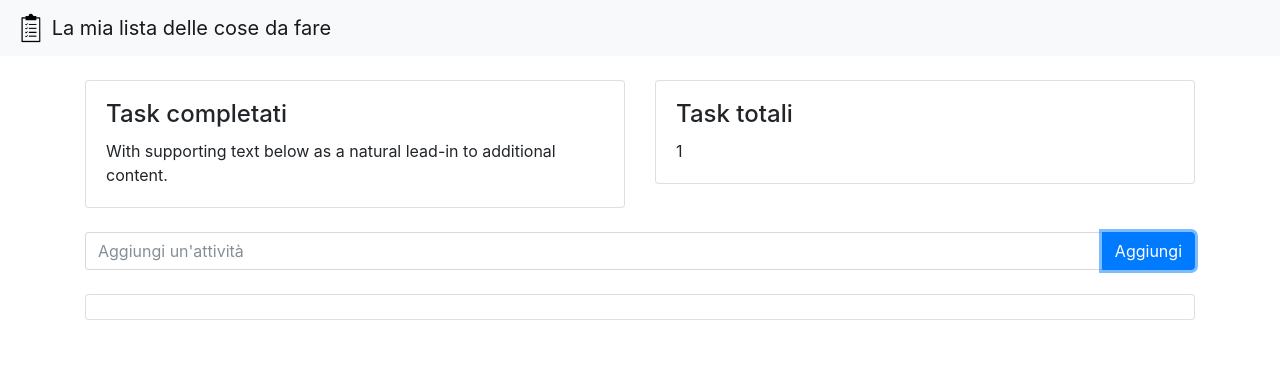
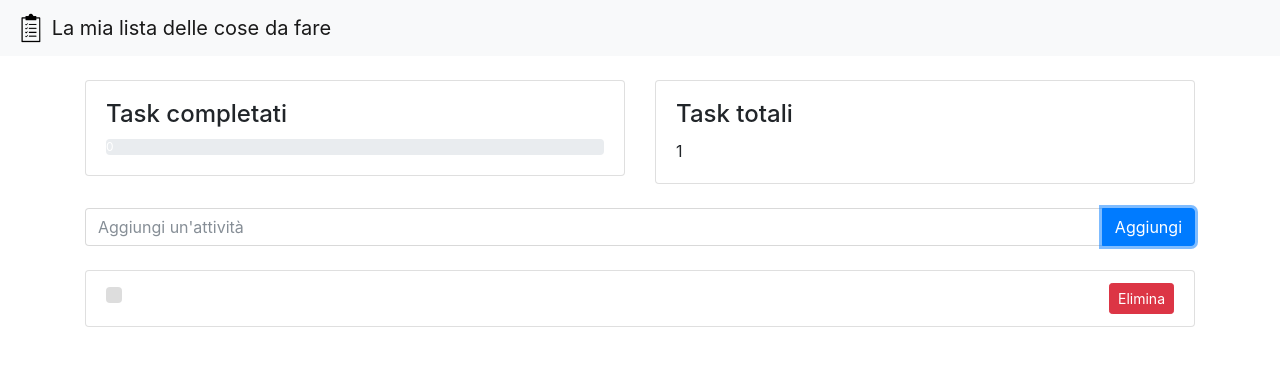
Before and after one commit to riccardonuzz/react-todolist, a React app: page / in a window 1280 px wide. Both pictures are taken after a click on the button "Aggiungi". Shown: the top 366 px of the page. Built offline with nearby package versions, Linux system fonts and the light colour scheme.

Commit message:
added new features

```diff
--- a/package.json
+++ b/package.json
@@ -1,9 +1,9 @@
 {
-  "name": "redux-simple-starter",
+  "name": "todo-list",
   "version": "1.0.0",
   "description": "Simple starter package for Redux with React and Babel support",
   "main": "index.js",
-  "repository": "git@github.com:StephenGrider/ReduxSimpleStarter.git",
+  "repository": "git@github.com:riccardonuzz/react-todolist.git",
   "scripts": {
     "start": "node ./node_modules/webpack-dev-server/bin/webpack-dev-server.js",
     "test": "mocha --compilers js:babel-core/register --require ./test/test_helper.js --recursive ./test",
--- a/src/App.js
+++ b/src/App.js
@@ -9,7 +9,8 @@ export default class App extends Component {
     constructor(props) {
         super(props);
         this.state = {
-            tasks: []
+            tasks: [],
+            ncompleted: 0
         }
     }
 
@@ -19,17 +20,28 @@ export default class App extends Component {
         this.setState({tasks: newTasks});
     }
 
+    incrementCompleted(check){
+        let counter = this.state.ncompleted;
+        if(check)
+            counter++;
+        else
+            counter--;
+        this.setState({ncompleted: counter});
+    }
+
+
+
     render() {
         return(
             <div>
                 <Header />
                 <br />
-                <Indicators ntasks={this.state.tasks.length}/>
+                <Indicators ncompleted={this.state.ncompleted} ntasks={this.state.tasks.length}/>
                 <br />
                 <div className="container">
                     <AddTodo createTask={this.createTask.bind(this)} />
                     <br />
-                    <List tasks={this.state.tasks} />
+                    <List tasks={this.state.tasks} incrementCompleted={this.incrementCompleted.bind(this)}/>
                 </div>
             </div>
         );
--- a/src/components/Indicators.js
+++ b/src/components/Indicators.js
@@ -4,9 +4,22 @@ export default class Indicators extends Component{
 
     constructor(props){
         super(props);
+
+        // this.progressStyle = {
+        //     width: '0%'
+        //  };
+
+        // this.percent = 0;
+
     }
 
     render(){
+        this.percent = (this.props.ncompleted/this.props.ntasks)*100 || 0;
+
+        this.progressStyle = {
+            width: `${this.percent}%`
+         };
+
         return (
             <div className="container">
                 <div className="row">
@@ -14,7 +27,9 @@ export default class Indicators extends Component{
                         <div className="card">
                             <div className="card-body">
                                 <h4 className="card-title">Task completati</h4>
-                                <p className="card-text">With supporting text below as a natural lead-in to additional content.</p>
+                                    <div className="progress">
+                                        <div className="progress-bar progress-bar-striped progress-bar-animated" role="progressbar" aria-valuenow={this.percent} aria-valuemin="0" aria-valuemax="100" style={this.progressStyle}>{this.percent}%</div>
+                                    </div>
                             </div>
                         </div>
                     </div>
--- a/src/components/List.js
+++ b/src/components/List.js
@@ -6,12 +6,7 @@ export default class List extends Component{
     constructor(props){
         super(props);
 
-
-
-
     }
-
-
 
 
     render(){
@@ -20,6 +15,7 @@ export default class List extends Component{
                 <Task
                     key={index}
                     name={task}
+                    incrementCompleted={this.props.incrementCompleted}
                 />
             );
         });
--- a/src/components/Task.js
+++ b/src/components/Task.js
@@ -4,11 +4,53 @@ export default class Task extends Component{
 
     constructor(props){
         super(props);
+
+        this.state = {
+            completed: false
+        }
+
+        this.getStatus = this.getStatus.bind(this);
+        this.markAsCompleted = this.markAsCompleted.bind(this);
+    }
+
+    getStatus(){
+        return this.state.completed;
+    }
+
+    markAsCompleted(){
+        if(!this.state.completed) {
+            this.setState({completed: true});
+            this.props.incrementCompleted(true);
+        }
+        else{
+            this.setState({completed: false});
+            this.props.incrementCompleted(false);
+
+        }
     }
 
     render(){
+        console.log(this.state.completed);
         return (
-            <li className="list-group-item">{this.props.name}</li>
+            <li className="list-group-item">
+                <div className="row">
+
+                    <div className="col-1">
+                        <label className="custom-control custom-checkbox mb-2 mr-sm-2 mb-sm-0">
+                            <input type="checkbox" className="custom-control-input" onClick={this.markAsCompleted}/>
+                            <span className="custom-control-indicator"></span>
+                        </label>
+                    </div>
+
+                    <div className="col-5">
+                        {this.props.name}
+                    </div>
+
+                    <div className="col-6 text-right">
+                    <button type="button" className="btn btn-danger btn-sm">Elimina</button>
+                    </div>
+                </div>
+            </li>
         );
     }
 }
```
